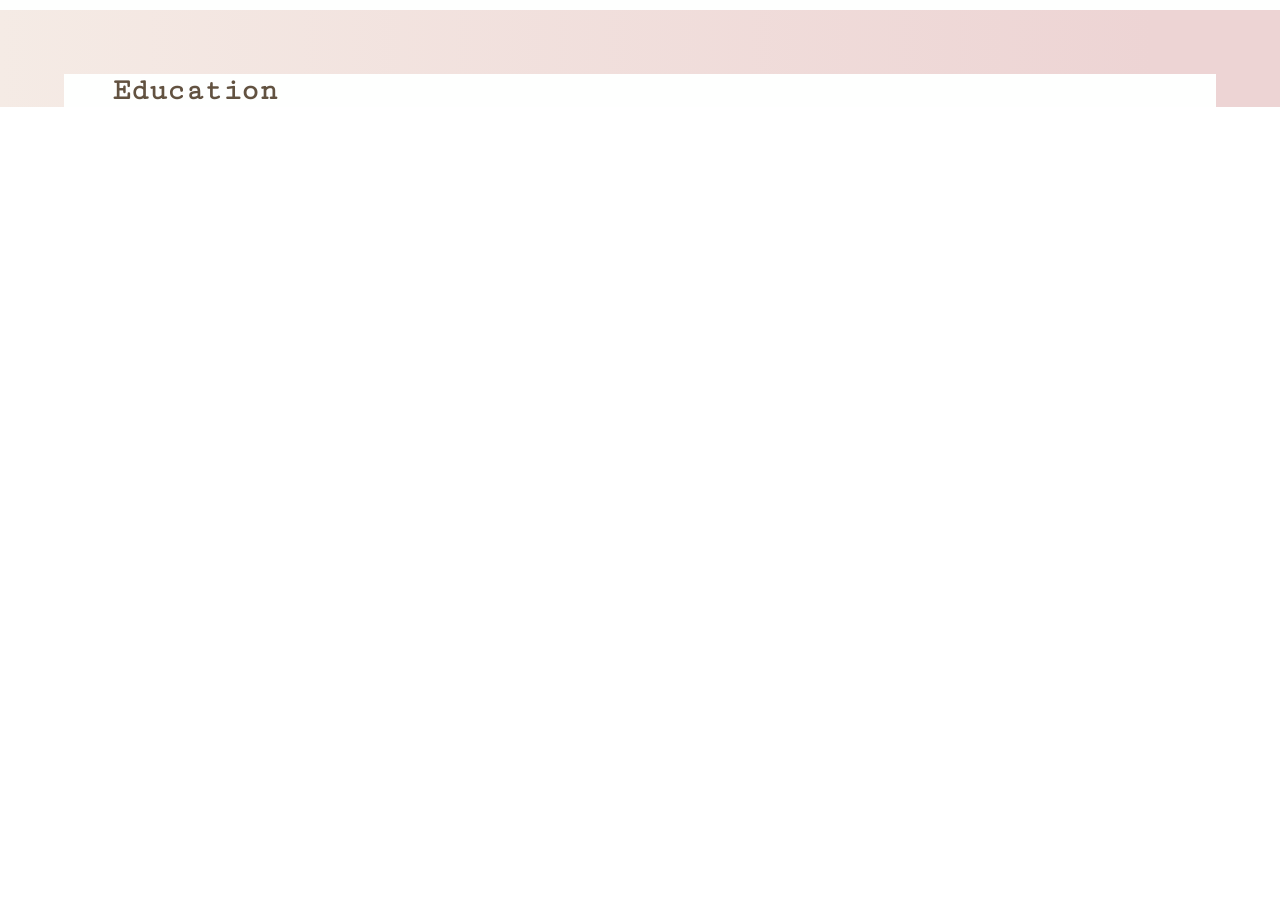
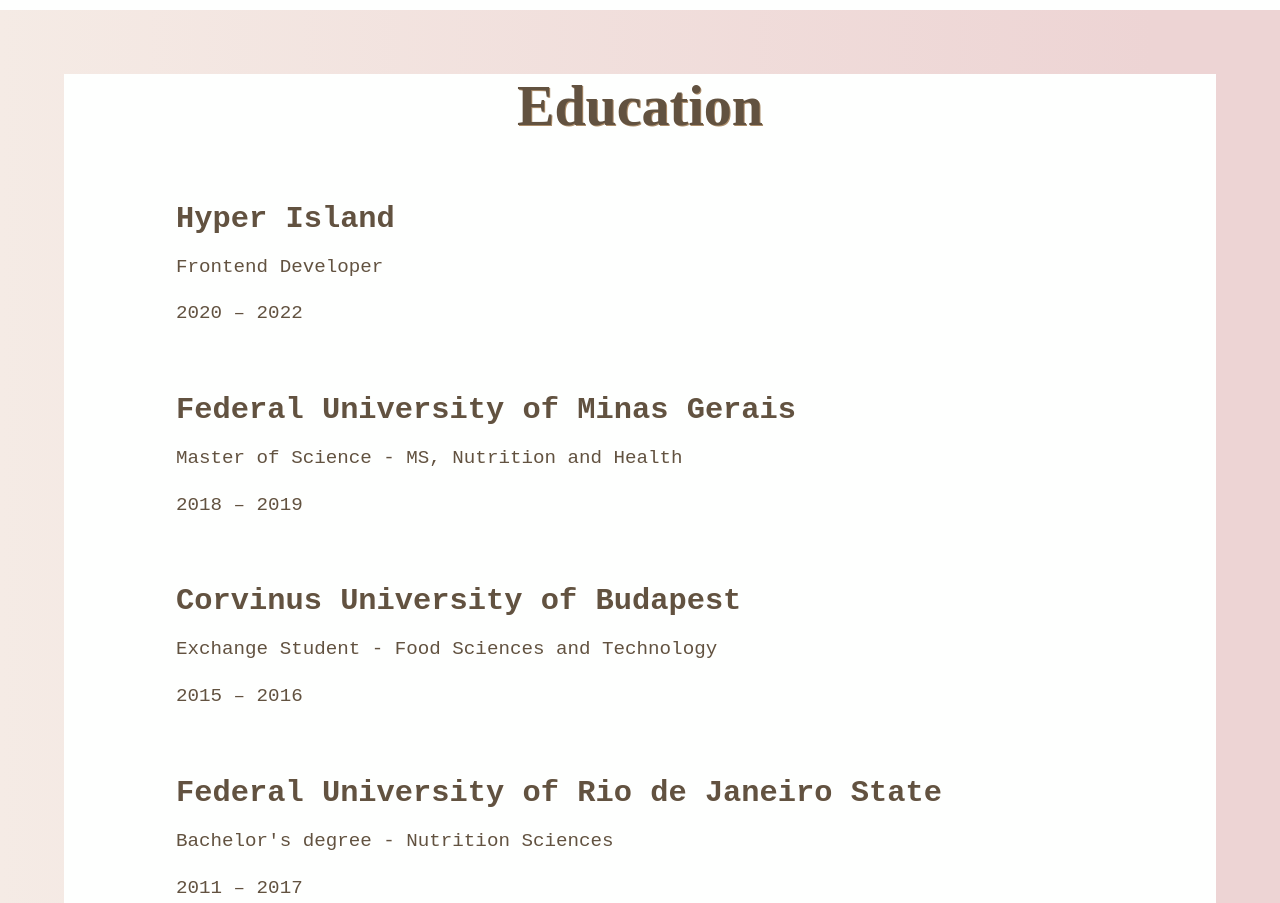
Before and after one commit to cecilialobo/portfolio-react, a React (Create React App) app: page / in a window 1280 px wide. Shown: the part 1680-2583 px from the top of the page. Before the commit the page ends 1787 px from the top, so only its background shows below. Built offline with nearby package versions, Linux system fonts and the light colour scheme.

Commit message:
Organize components in folders

```diff
--- a/src/App.css
+++ b/src/App.css
@@ -42,10 +42,7 @@
 
 .section2 {
   background-color: var(--white-color);
-  grid-area: section2;
-  place-self: center;
   height: 100vh;
-  /* margin-left: 3rem; */
 }
 
 .heading {
@@ -56,3 +53,8 @@
   grid-area: heading;
   text-shadow: var(--shadow);
 }
+
+.section3 {
+    background-color: var(--white-color);
+    margin: 4rem;
+}
--- a/src/App.js
+++ b/src/App.js
@@ -1,7 +1,8 @@
+import About from './components/About/About';
+import Curriculum from './components/Curriculum/Curriculum';
+
 import './App.css';
-import './About.css';
-import About from './About';
-import Curriculum from './Curriculum';
+import './components/About/About.css';
 
 function App() {
   return (
@@ -10,6 +11,7 @@ function App() {
         <p className="frontend-title">Frontend Developer</p>
         <h1 className="title">Cecilia Lobo</h1>
       </div>
+
       <div className="section2">
         <h2 className="heading">Hello world!</h2>
         <About subtitle="About Me" textp="I'm a brazilian Frontend Developer passionate about technology, based in Stockholm/Sweden."></About>
@@ -21,8 +23,13 @@ function App() {
         <About subtitle="Travel" textp="Another big passion of mine is to travel and be able to discover different cultures.
         I have visited around 30 countries and hope to continue visiting more and more."></About>
       </div>
+
       <div className="section3">
-        <Curriculum subtitleCv="Education" ></Curriculum>
+        <h2 className="heading">Education</h2>
+        <Curriculum subtitleCv="Hyper Island" textCv1="Frontend Developer" textCv2="2020 – 2022" ></Curriculum>
+        <Curriculum subtitleCv="Federal University of Minas Gerais" textCv1="Master of Science - MS, Nutrition and Health" textCv2="2018 – 2019" ></Curriculum>
+        <Curriculum subtitleCv="Corvinus University of Budapest" textCv1="Exchange Student - Food Sciences and Technology" textCv2="2015 – 2016" ></Curriculum>
+        <Curriculum subtitleCv="Federal University of Rio de Janeiro State" textCv1="Bachelor's degree - Nutrition Sciences" textCv2="2011 – 2017" ></Curriculum>
       </div>
     </div>
   );
--- a/src/Curriculum.css
+++ /dev/null
@@ -1,6 +0,0 @@
-.curriculum {
-    background-color: var(--white-color);
-    margin: 4rem;
-    /* display: grid;
-    grid-template-areas: "heading cv-content"; */
-}
--- a/src/About.js
+++ b/src/components/About/About.js
@@ -1,5 +1,4 @@
 import React from 'react';
-import './index.css';
 import './About.css';
 
 function About(props) {
--- /dev/null
+++ b/src/components/Curriculum/Curriculum.css
@@ -0,0 +1,22 @@
+.curriculum {
+    background-color: var(--white-color);
+    margin: 4rem;
+}
+
+.subtitle {
+    font-family: 'Cutive Mono', monospace;
+    font-size: 1.9rem;
+    color: var(--brown-color);
+    margin: 1rem 0 1rem 3rem;
+    text-align: left;
+}
+
+.textp {
+    font-family: 'Cutive Mono', monospace;
+    font-size: 1.2rem;
+    text-align: justify;
+    line-height: 1.6;
+    color: var(--brown-color);
+    margin: 1rem 0 1rem 3rem;
+    width: 85%;
+}
--- a/src/Curriculum.js
+++ b/src/components/Curriculum/Curriculum.js
@@ -1,6 +1,5 @@
 import React from 'react';
-import './index.css';
-import './About.css';
+
 import './Curriculum.css';
 
 function Curriculum (props){
--- a/src/index.css
+++ b/src/index.css
@@ -1,5 +1,3 @@
-@import url('https://fonts.googleapis.com/css2?family=Cutive+Mono&family=Nothing+You+Could+Do&display=swap');
-
 body {
   background: rgb(245,235,229);
   background: linear-gradient(90deg, rgba(245,235,229,1) 0%, rgba(237,212,212,1) 90%);
```
Also changed, not shown: src/components/About/About.css (renamed from src/About.css), src/components/Contact/Contact.css (added), src/components/Header/Header.css (renamed from src/Header.css), src/components/Header/Header.js (renamed from src/Header.js).
